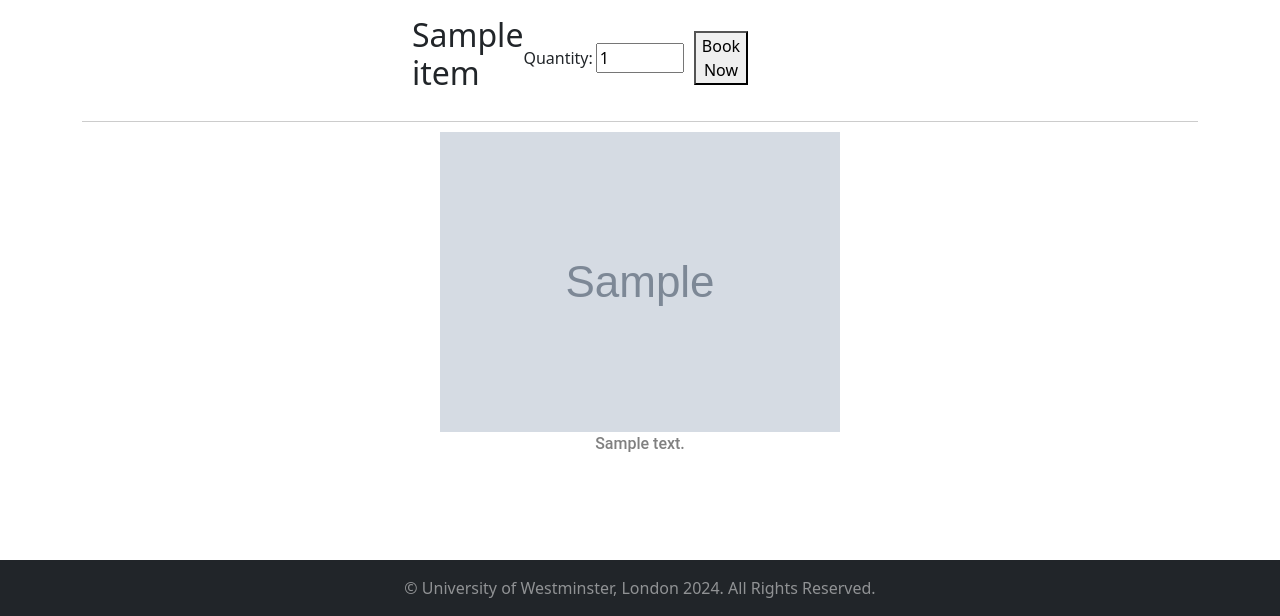
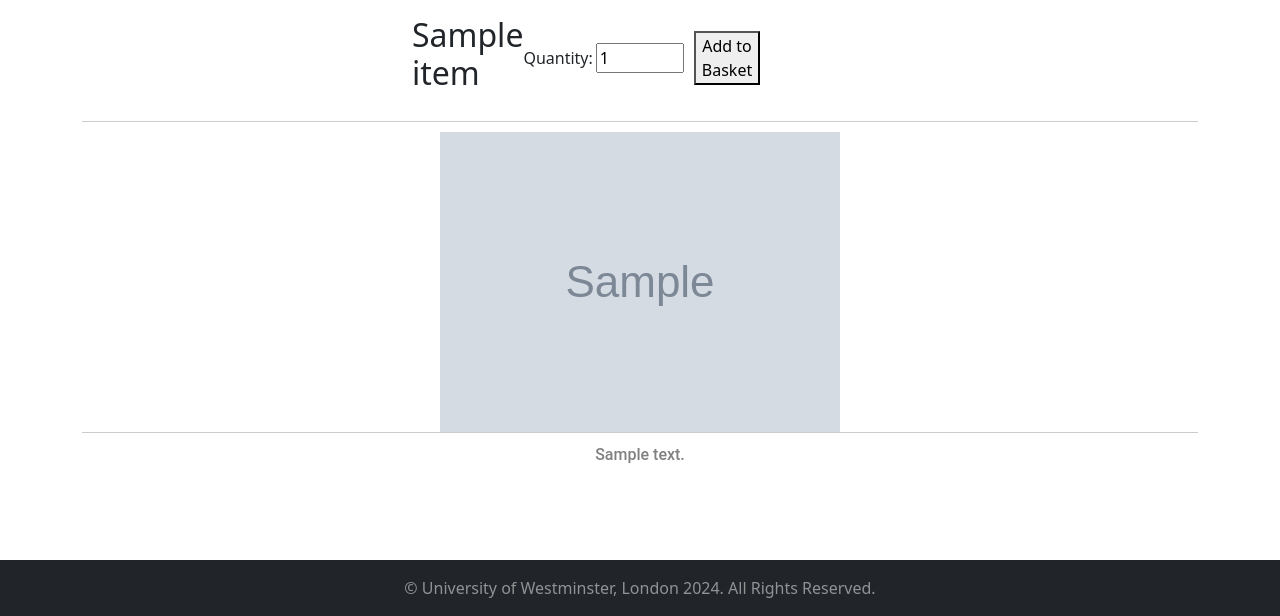
Before and after one commit to Ernew333/groupH, a Django app: page /item/1/ in a window 1280 px wide. Shown: the part 184-800 px from the top of the page. Run offline with Django 5.2, Linux system fonts and the light colour scheme; tables that the repository leaves empty hold one stand-in row (values such as "Sample post"); grey boxes marked "Sample" are stand-in pictures; some libraries are stand-ins or nearby versions.

Commit message:
Minor changes

```diff
--- a/inventories/templates/inventories/index.html
+++ b/inventories/templates/inventories/index.html
@@ -26,7 +26,6 @@
         <img src="{{ item.image }}"><br>
         {{ item.name }}<br>
     </a>
-        {{ item.comments }}<br>
     <button>Add to Basket</button>
     <br><br>
 {% endfor %}
--- a/inventories/templates/inventories/item.html
+++ b/inventories/templates/inventories/item.html
@@ -52,13 +52,14 @@
             <div class="item-actions">
                 <label for="quantity">Quantity:</label>
                 <input type="number" id="quantity" name="quantity" min="1" max="{{ item.quantity }}" value="1">
-                <button>Book Now</button>
+                <button>Add to Basket</button>
             </div>
         </div>
         <div class="separator"></div>
         <div class="item-image">
             <img src="{{ item.image.url }}">
         </div>
+        <div class="separator"></div>
         <div class="item-comments">
             <p>{{ item.comments }}</p>
         </div>
```
Also changed, not shown: inventories/media/images/Prod1a-Big_wh8qie3_afmS1MH.jpg (added), inventories/media/images/Prod7_rMRZnWE.jpg (added).
